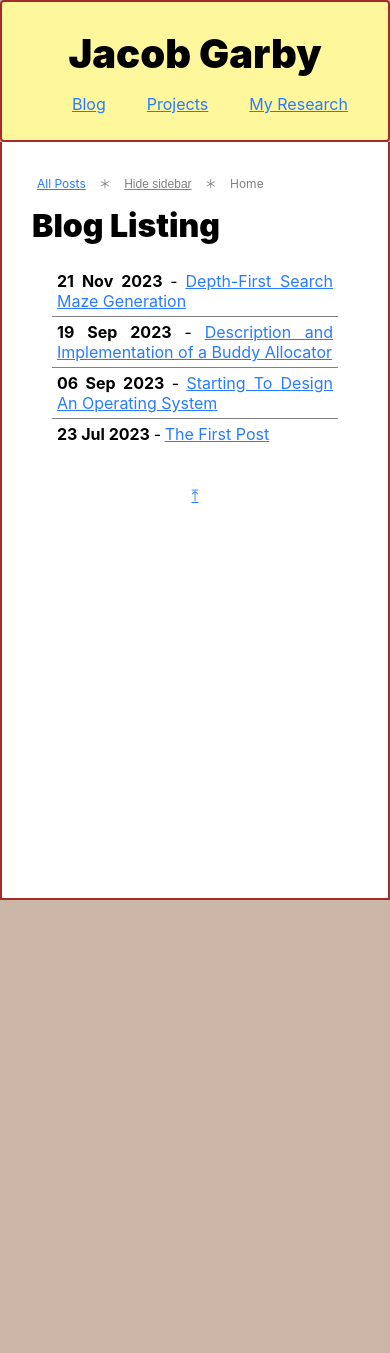
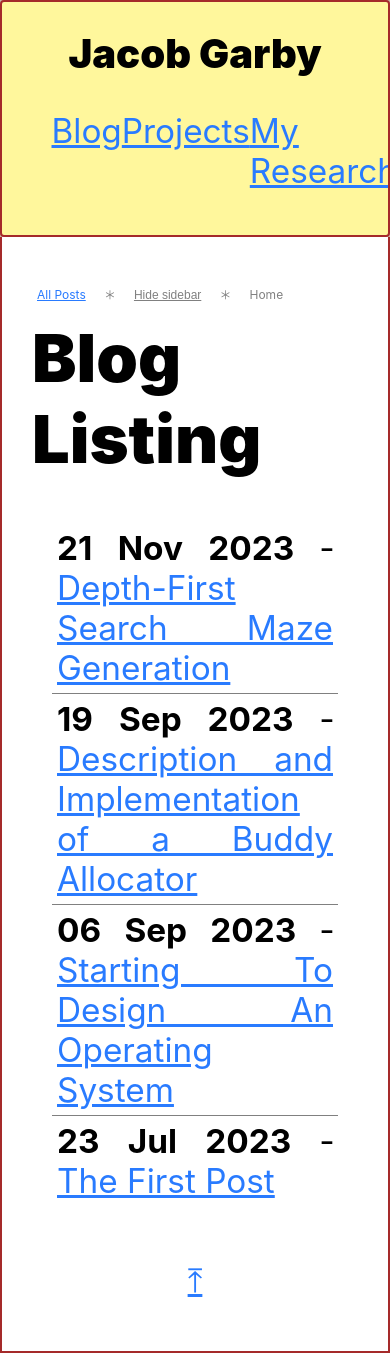
Before and after one commit to j4cobgarby/j4cobgarby.github.io, a Jekyll site: the page built from index.html, in a window 390 px wide. Built offline with Jekyll 4.4.1, drawn with Linux system fonts in a browser that asks for light colours; some web fonts are replaced; before the commit the page ends 900 px from its top, so only the background shows below that.

Commit message:
mobile fix

```diff
--- a/assets/css/style.css
+++ b/assets/css/style.css
@@ -238,9 +238,10 @@ div.card > h2, div.card > h3 {
 }
 
 
-@media (max-width: 800px) {
+@media (max-device-width: 800px) {
     body {
         text-align: justify;
+        font-size: 25pt;
     }
 
     div.container {
```
